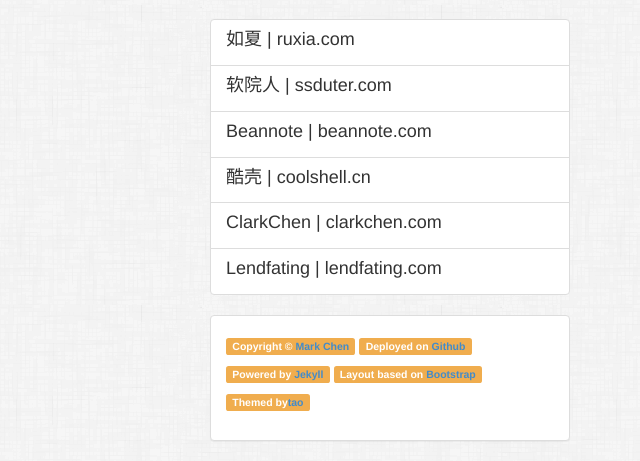
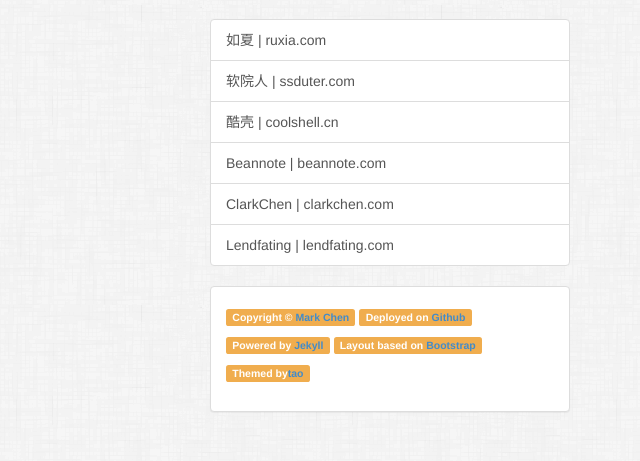
Before and after one commit to zhenchentl/zhenchentl.github.com, a Jekyll site: the page built from index.html, in a window 1280 px wide and 1356 px high. Shown: the part 895-1356 px from the top of the window, without its empty margins (640-1280 px from the left). Built offline with Jekyll 4.4.1, drawn with Linux system fonts in a browser that asks for light colours; Markdown is read by kramdown in place of the engine named in the settings; comment, search, counter and statistics services are not loaded.

Commit message:
fix friend link

```diff
--- a/_layouts/default.html
+++ b/_layouts/default.html
@@ -102,22 +102,22 @@
 	  <div class="list-group">
 		<!-- <h4 class="list-group-item-heading">友情链接</h4>-->
 	    <a target="_blank" href="http://ruxia.github.io/" class="list-group-item">
-		  <h4 class="list-group-item-heading">如夏 | ruxia.com</h4>
+		  如夏 | ruxia.com
 		</a>
 		<a target="_blank" href="http://www.ssduter.com/" class="list-group-item">
-		  <h4 class="list-group-item-heading">软院人 | ssduter.com</h4>
+		  软院人 | ssduter.com
 		</a>
 		<a target="_blank" href="http://www.beannote.com/" class="list-group-item">
-		  <h4 class="list-group-item-heading">Beannote | beannote.com</h4>
+		  酷壳 | coolshell.cn
 		</a>
 		<a target="_blank" href="http://coolshell.cn/" class="list-group-item">
-		  <h4 class="list-group-item-heading">酷壳 | coolshell.cn</h4>
+		  Beannote | beannote.com
 		</a>
 		<a target="_blank" href="http://www.clarkchen.com/" class="list-group-item">
-		  <h4 class="list-group-item-heading">ClarkChen | clarkchen.com</h4>
+		  ClarkChen | clarkchen.com
 		</a>
 		<a target="_blank" href="http://lendfating.blog.163.com/" class="list-group-item">
-		  <h4 class="list-group-item-heading">Lendfating | lendfating.com</h4>
+		  Lendfating | lendfating.com
 		</a>
 	  </div>
 
```
